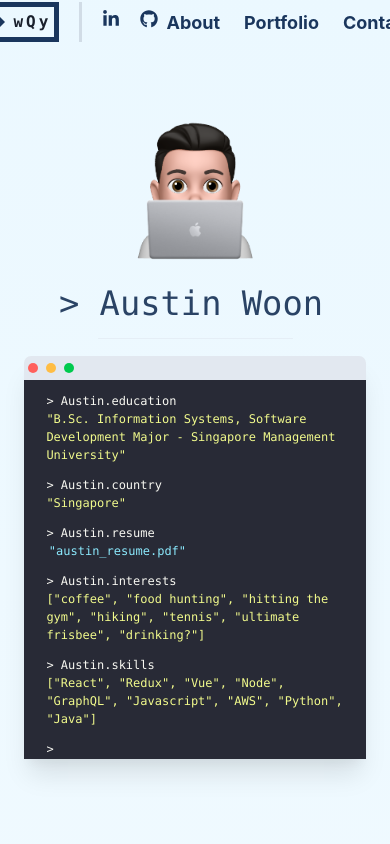
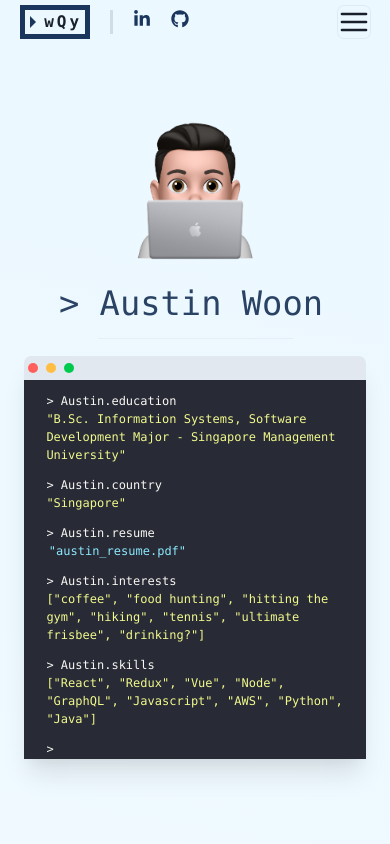
Before and after one commit to austinwoon/awqy_portfolio, a Next.js app in the folder austin-portfolio/: page / in a window 390 px wide. Shown: the top 844 px of the page. Built offline with nearby package versions, Linux system fonts and the light colour scheme.

Commit message:
Fixed some width issues

```diff
--- a/austin-portfolio/components/HoverLink/HoverLink.jsx
+++ b/austin-portfolio/components/HoverLink/HoverLink.jsx
@@ -61,6 +61,7 @@ const LinkContents = ({
     setHovered,
     content,
     href = '',
+    onClick = () => {},
 }) => {
     return (
         <React.Fragment>
@@ -74,6 +75,7 @@ const LinkContents = ({
                     border: '0px',
                 }}
                 href={href && href}
+                onClick={onClick}
                 onMouseEnter={() => setHovered(true)}
                 onMouseLeave={() => setHovered(false)}
             >
--- a/austin-portfolio/components/Intro/Intro.jsx
+++ b/austin-portfolio/components/Intro/Intro.jsx
@@ -17,7 +17,6 @@ export const Intro = () => {
             align={'center'}
             justify={'center'}
             h="100vh"
-            w={'100vw'}
             padding={'24px'}
             overflow={'hidden'}
         >
--- a/austin-portfolio/components/Navbar/NavBar.jsx
+++ b/austin-portfolio/components/Navbar/NavBar.jsx
@@ -1,34 +1,55 @@
-import { Stack, Flex, Text, Box, Spacer, Divider } from '@chakra-ui/layout';
 import React from 'react';
 import HoverLink from '../HoverLink/HoverLink';
 import Logo from '../Logo/Logo';
 import MotionBox from '../FramerMotion/MotionBox';
 import { hoverStyle, tapBounceStyle } from '../../utils/framerMotionStyles';
-import { Icon, Link } from '@chakra-ui/react';
+import { Icon, Link, Box, Flex, Stack, IconButton } from '@chakra-ui/react';
+import { HamburgerIcon, CloseIcon } from '@chakra-ui/icons';
 import { FaGithub, FaLinkedinIn } from 'react-icons/fa';
+import { MediaQueryContext } from '../Contexts/MediaQueryContext';
+import { animateScroll as scroll } from 'react-scroll';
 
-const NavBar = ({ refs }) => {
+const fontStyles = {
+    color: 'blue.900',
+    fontWeight: 'bold',
+    fontSize: ['lg', 'xl', '2xl', '2xl'],
+};
+const mobileMenuFontStyles = {
+    color: 'blue.900',
+    fontWeight: 'bold',
+    fontSize: '6xl',
+};
 const boxStyles = {
     pl: ['2', '3', '7', '10'],
     pr: ['2', '3', '7', '10'],
     pb: '1',
     pt: '1',
 };
-    const fontStyles = {
-        color: 'blue.900',
-        fontWeight: 'bold',
-        fontSize: ['lg', 'xl', '2xl', '2xl'],
+const NavBar = ({ refs }) => {
+    const [isMenuOpen, setMenuOpen] = React.useState(false);
+    const { isMobile } = React.useContext(MediaQueryContext);
+    const toggleMenuOpen = () => {
+        setMenuOpen((m) => !m);
     };
 
     return (
         <Flex
-            w={'100vw'}
             align={'center'}
-            justify={['center', 'center', 'space-between', 'space-between']}
+            justify={[
+                'space-between',
+                'space-between',
+                'space-between',
+                'space-between',
+            ]}
         >
-            <Stack direction="row" pl={5} h={10} spacing={5}>
+            <Stack direction="row" align="center" pl={5} h={10} spacing={5}>
                 <Logo />
-                <Box bgColor={'gray.300'} w="3px" opacity={0.8} />
+                <Box
+                    bgColor={'gray.300'}
+                    w="3px"
+                    opacity={0.8}
+                    h={[6, 6, 10, 10]}
+                />
 
                 <Flex align={'center'}>
                     <MotionBox {...tapBounceStyle} {...hoverStyle}>
@@ -61,6 +82,8 @@ const NavBar = ({ refs }) => {
                 </Flex>
             </Stack>
 
+            <Box>
+                {!isMobile ? (
                     <Stack direction={'row'}>
                         <HoverLink
                             boxStyles={boxStyles}
@@ -83,8 +106,91 @@ const NavBar = ({ refs }) => {
                             content={'Contact'}
                         />
                     </Stack>
+                ) : (
+                    <HamburgerMenu
+                        refs={refs}
+                        isMenuOpen={isMenuOpen}
+                        toggleMenuOpen={toggleMenuOpen}
+                    />
+                )}
+            </Box>
         </Flex>
     );
 };
 
+const HamburgerMenu = ({ refs, isMenuOpen, toggleMenuOpen }) => {
+    const scrollToAbout = () => {
+        scroll.scrollTo(refs.aboutRef.current.getBoundingClientRect().y, {
+            smooth: true,
+            duration: 500,
+        });
+    };
+
+    const scrollToPortfolio = () => {
+        toggleMenuOpen();
+        scroll.scrollTo(refs.portfolioRef.current.getBoundingClientRect().y, {
+            smooth: true,
+            duration: 500,
+        });
+    };
+
+    return (
+        <Box>
+            <IconButton
+                as={HamburgerIcon}
+                bgColor={'transparent'}
+                border={'0.5px'}
+                borderColor={'gray.200'}
+                boxShadow={'xs'}
+                size={'sm'}
+                mr={5}
+                onClick={toggleMenuOpen}
+            />
+            {isMenuOpen && (
+                <Stack
+                    bgColor={'brand.bgWhite'}
+                    align={'center'}
+                    justify={'center'}
+                    h={'100vh'}
+                    w="100vw"
+                    top={0}
+                    left={'-50%'}
+                    position={'fixed'}
+                    zIndex={300}
+                >
+                    <IconButton
+                        as={CloseIcon}
+                        bgColor="transparent"
+                        onClick={toggleMenuOpen}
+                        boxSize={'75px'}
+                        _hover={{
+                            bgColor: 'transparent',
+                        }}
+                    />
+
+                    <a onClick={scrollToAbout}>hello</a>
+                    <a onClick={scrollToPortfolio}>hello</a>
+                    <HoverLink
+                        onClick={toggleMenuOpen}
+                        fontStyles={mobileMenuFontStyles}
+                        content={'About'}
+                        scrollId={'about'}
+                    />
+
+                    <HoverLink
+                        fontStyles={mobileMenuFontStyles}
+                        content={'Portfolio'}
+                        scrollId={'portfolio'}
+                        scrollOffset={-70}
+                    />
+
+                    <HoverLink
+                        fontStyles={mobileMenuFontStyles}
+                        content={'Contact'}
+                    />
+                </Stack>
+            )}
+        </Box>
+    );
+};
 export default NavBar;
--- a/austin-portfolio/components/WorkModal/ImageCarousel.jsx
+++ b/austin-portfolio/components/WorkModal/ImageCarousel.jsx
@@ -13,6 +13,7 @@ import { ChevronLeftIcon, ChevronRightIcon } from '@chakra-ui/icons';
 import { useSwipeable } from 'react-swipeable';
 import MotionBox from '../FramerMotion/MotionBox';
 import { tapBounceStyle } from '../../utils/framerMotionStyles';
+import { MediaQueryContext } from '../Contexts/MediaQueryContext';
 
 const chevronStyles = {
     fontSize: '12vw',
@@ -37,8 +38,9 @@ const imageBoxSizes = {
 const ImageCarousel = () => {
     const {
         workSelected: { images },
-        setWork,
     } = React.useContext(WorkSelectedContext);
+    const { isMobile } = React.useContext(MediaQueryContext);
+
     const [variants, setVariants] = React.useState({
         rightClick: {
             opacity: 0.5,
@@ -73,10 +75,7 @@ const ImageCarousel = () => {
         right: 2,
     });
 
-    const [isSmallerThan1370, isMobile] = useMediaQuery([
-        '(max-width: 1370px)',
-        '(max-width: 450px)',
-    ]);
+    const [isSmallerThan1370] = useMediaQuery(['(max-width: 1370px)']);
 
     const swipeHandler = useSwipeable({
         onSwiped: ({ dir }) => {
--- a/austin-portfolio/pages/index.js
+++ b/austin-portfolio/pages/index.js
@@ -1,12 +1,14 @@
 import Head from 'next/head';
-import { Grid, GridItem, Box, Flex, Link } from '@chakra-ui/react';
+import { Box, useMediaQuery } from '@chakra-ui/react';
 import Intro from '../components/Intro/Intro';
 import PortfolioSection from '../components/Portfolio/PortfolioSection';
 import React from 'react';
 import Footer from '../components/Footer/Footer';
 import NavBar from '../components/Navbar/NavBar';
+import { MediaQueryContext } from '../components/Contexts/MediaQueryContext';
 
 export default function Home() {
+    const [isMobile] = useMediaQuery(['(max-width: 900px)']);
     const [scrolled, setScrolled] = React.useState(false);
     const aboutRef = React.useRef();
     const portfolioRef = React.useRef();
@@ -25,21 +27,20 @@ export default function Home() {
     });
 
     return (
+        <MediaQueryContext.Provider value={{ isMobile }}>
             <Box>
                 <Head>
                     <title>Austin Portfolio</title>
                 </Head>
                 <Box bgGradient="linear-gradient(190deg, blue.50, hsla(0,0%,45%,0) 100%)">
                     <Box
-                    zIndex={100}
+                        zIndex={5}
                         className={scrolled && 'glassMorphism'}
-                    borderRadius={['8px', '8px', '20px', '20px']}
                         position={'fixed'}
+                        borderRadius={['8px', '8px', '10px', '10px']}
                         pt={['0.25vh', '0.5vh', '1vh', '1vh']}
                         pb={['0.25vh', '0.5vh', '1vh', '1vh']}
-                    left={'50%'}
-                    transform="translateX(-50%)"
-                    w={'100vw'}
+                        w={'100%'}
                     >
                         <NavBar refs={{ aboutRef, portfolioRef }} />
                     </Box>
@@ -53,5 +54,6 @@ export default function Home() {
                     <Footer />
                 </Box>
             </Box>
+        </MediaQueryContext.Provider>
     );
 }
```
Lines whose indentation alone changed are shown as unchanged.
